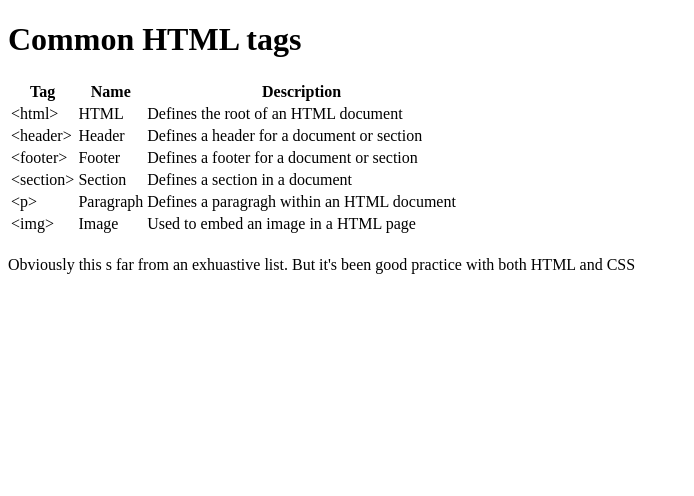
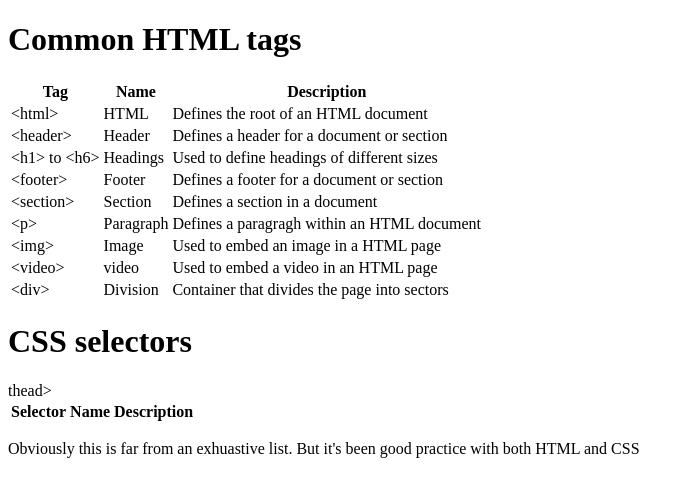
Before and after one commit to GalacticSkywolf/HTML-Cheatsheet, a plain HTML site: page index.html in a window 1280 px wide. Shown: the whole page, without its empty margins (0-694 px from the left). Drawn offline with Linux system fonts and the light colour scheme.

Commit message:
saving edits

```diff
--- a/index.html
+++ b/index.html
@@ -29,6 +29,11 @@
                         <td>Defines a header for a document or section</td>
                     </tr>
                     <tr>
+                        <td>&lt;h1&gt; to &lt;h6&gt;</td>
+                        <td>Headings</td>
+                        <td>Used to define headings of different sizes</td>
+                    </tr>
+                    <tr>
                         <td>&lt;footer&gt;</td>
                         <td>Footer</td>
                         <td>Defines a footer for a document or section</td>
@@ -49,13 +54,30 @@
                         <td>Used to embed an image in a HTML page</td>
                     </tr>
                     <tr>
-                        <td></td>
+                        <td>&lt;video&gt;</td>
+                        <td>video</td>
+                        <td>Used to embed a video in an HTML page</td>
+                    </tr>
+                    <tr>
+                        <td>&lt;div&gt;</td>
+                        <td>Division</td>
+                        <td>Container that divides the page into sectors</td>
                     </tr>
                 </tbody>
             </table>
+            <h1>CSS selectors</h1>
+            <table class="Table2">
+                thead>
+                <tr>
+                    <th>Selector</th>
+                    <th>Name</th>
+                    <th>Description</th>
+                </tr>
+                </thead>
+            </table>
         </main>
         <footer>
-            <p>Obviously this s far from an exhuastive list. But it's been good practice with both HTML and CSS</p>
+            <p>Obviously this is far from an exhuastive list. But it's been good practice with both HTML and CSS</p>
         </footer>
     </body>
 </html>
```
